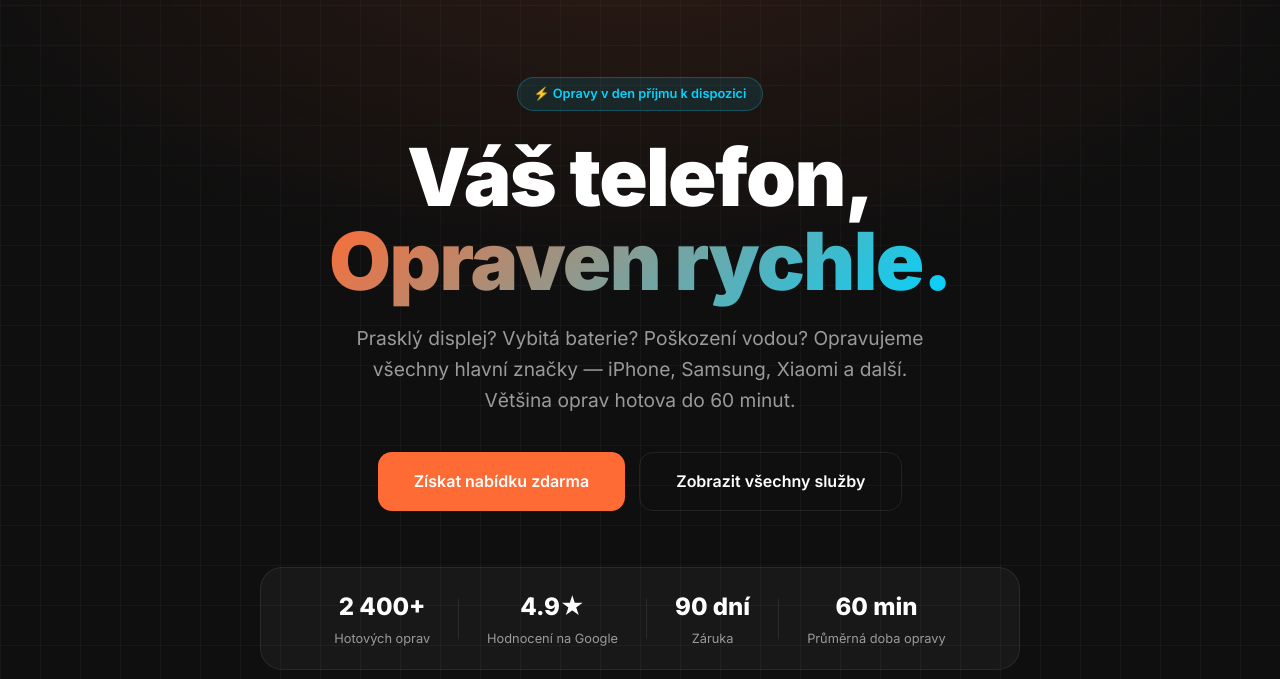
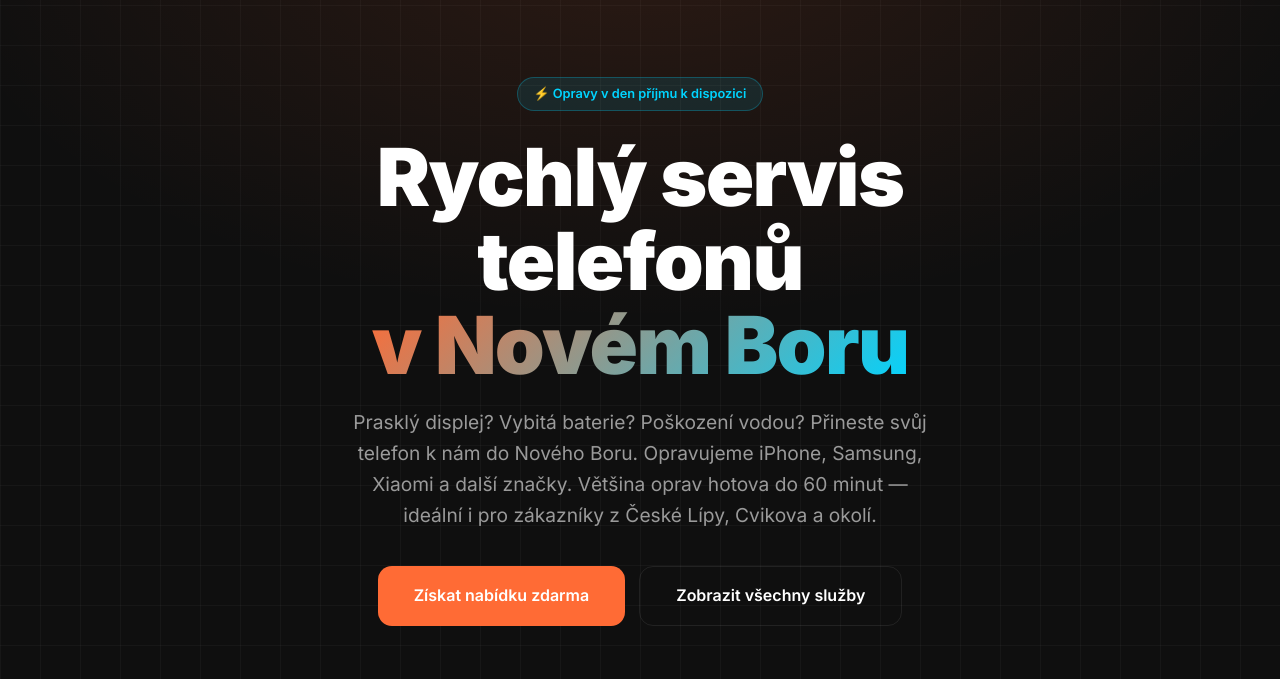
Before and after one commit to jirawagy-rgb/phone, a website: page src/index.html in a window 1280 px wide. Shown: the part 75-754 px from the top of the page. Drawn offline with Linux system fonts and the light colour scheme.

Commit message:
seo: optimize H1 heading and hero paragraph with local terms

```diff
--- a/src/index.html
+++ b/src/index.html
@@ -111,12 +111,11 @@
     <div class="container hero__inner">
       <div class="hero__badge">⚡ Opravy v den příjmu k dispozici</div>
       <h1 class="hero__title">
-        Váš telefon,<br />
-        <span class="gradient-text">Opraven rychle.</span>
+        Rychlý servis telefonů<br />
+        <span class="gradient-text">v Novém Boru</span>
       </h1>
       <p class="hero__subtitle">
-        Prasklý displej? Vybitá baterie? Poškození vodou? Opravujeme všechny hlavní značky —
-        iPhone, Samsung, Xiaomi a další. Většina oprav hotova do 60 minut.
+        Prasklý displej? Vybitá baterie? Poškození vodou? Přineste svůj telefon k nám do Nového Boru. Opravujeme iPhone, Samsung, Xiaomi a další značky. Většina oprav hotova do 60 minut — ideální i pro zákazníky z České Lípy, Cvikova a okolí.
       </p>
       <div class="hero__cta-group">
         <a href="#contact" class="btn btn--primary btn--lg">Získat nabídku zdarma</a>
```
